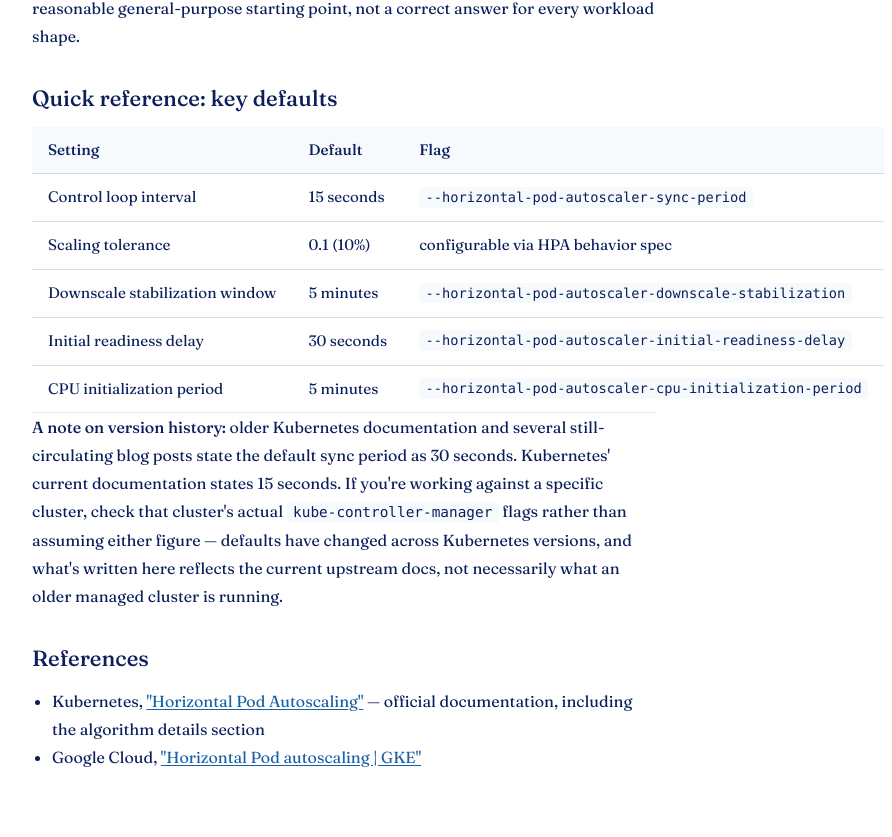
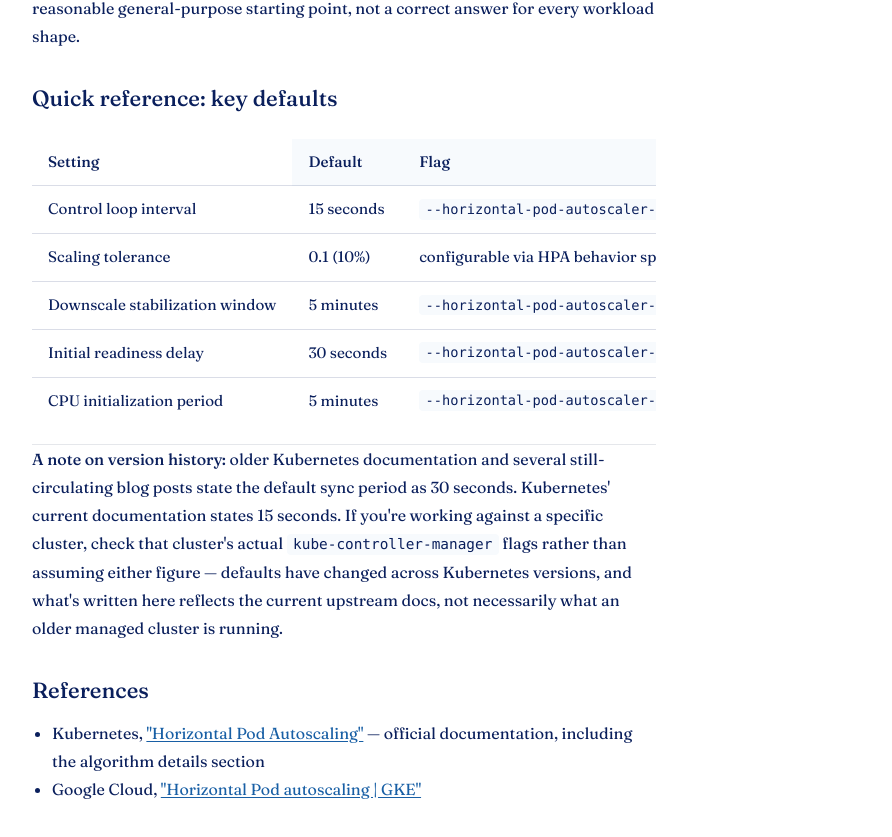
Before and after one commit to Aura-pix/bright-jasper, a Next.js app: page /blog/how-autoscaling-works in a window 1280 px wide. Shown: the part 2800-3637 px from the top of the page, without its empty margins (296-1188 px from the left). Built offline with nearby package versions, Linux system fonts and the light colour scheme.

Commit message:
Fixed the sticky

```diff
--- a/app/blog/[slug]/page.js
+++ b/app/blog/[slug]/page.js
@@ -1,6 +1,7 @@
 import { MDXRemote } from "next-mdx-remote/rsc";
 import remarkGfm from "remark-gfm";
 import { getBlogPostBySlug, getAllBlogSlugs } from "@/lib/posts";
+import ResponsiveTable from "@/components/ResponsiveTable";
 import { notFound } from "next/navigation";
 
 // Pre-builds a static page for every .mdx file found in content/blog at build time.
@@ -57,6 +58,7 @@ export default function BlogPostPage({ params }) {
         <MDXRemote
           source={post.content}
           options={{ mdxOptions: { remarkPlugins: [remarkGfm] } }}
+          components={{ table: ResponsiveTable }}
         />
       </div>
     </article>
--- a/app/globals.css
+++ b/app/globals.css
@@ -99,6 +99,15 @@ body {
   font-weight: 500;
 }
 
+.table-scroll table th:first-child,
+.table-scroll table td:first-child {
+  position: sticky;
+  left: 0;
+  background: #ffffff;
+  z-index: 1;
+  box-shadow: 1px 0 0 rgb(0 0 0 / 6%);
+}
+
 .prose-content tr:last-child td {
   border-bottom: 0;
 }
--- a/app/projects/[slug]/page.js
+++ b/app/projects/[slug]/page.js
@@ -1,6 +1,7 @@
 import { MDXRemote } from "next-mdx-remote/rsc";
 import remarkGfm from "remark-gfm";
 import { getProjectBySlug, getAllProjectSlugs } from "@/lib/projects";
+import ResponsiveTable from "@/components/ResponsiveTable";
 import { notFound } from "next/navigation";
 
 // Pre-builds a static page for every .mdx file found in content/projects at build time.
@@ -54,12 +55,14 @@ export default function ProjectDetailPage({ params }) {
       <div className="flex flex-wrap gap-x-8 gap-y-1 text-[13px] text-muted mb-8">
         {project.role && (
           <p>
-            <span className="font-medium text-ink/80">Role:</span> {project.role}
+            <span className="font-medium text-ink/80">Role:</span>{" "}
+            {project.role}
           </p>
         )}
         {project.tools && (
           <p>
-            <span className="font-medium text-ink/80">Tools:</span> {project.tools}
+            <span className="font-medium text-ink/80">Tools:</span>{" "}
+            {project.tools}
           </p>
         )}
       </div>
@@ -68,6 +71,7 @@ export default function ProjectDetailPage({ params }) {
         <MDXRemote
           source={project.content}
           options={{ mdxOptions: { remarkPlugins: [remarkGfm] } }}
+          components={{ table: ResponsiveTable }}
         />
       </div>
     </article>
--- /dev/null
+++ b/components/ResponsiveTable.js
@@ -0,0 +1,7 @@
+export default function ResponsiveTable({ children, ...props }) {
+  return (
+    <div className="table-scroll">
+      <table {...props}>{children}</table>
+    </div>
+  );
+}
```
